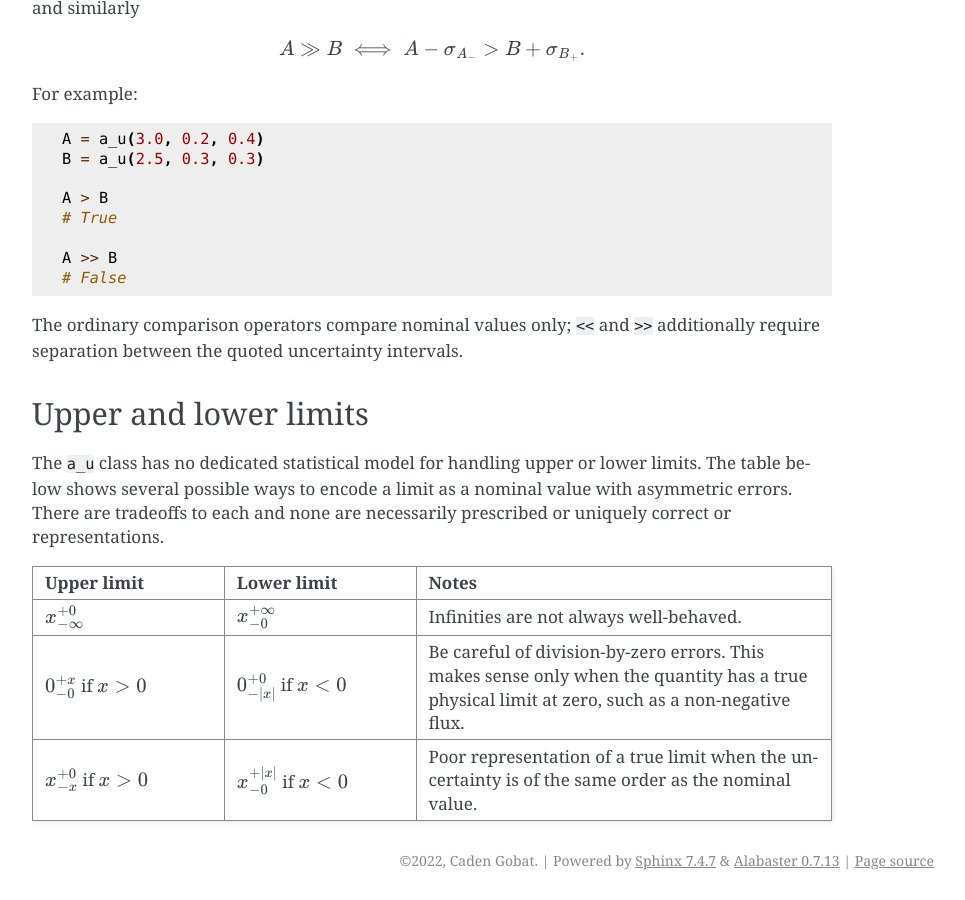
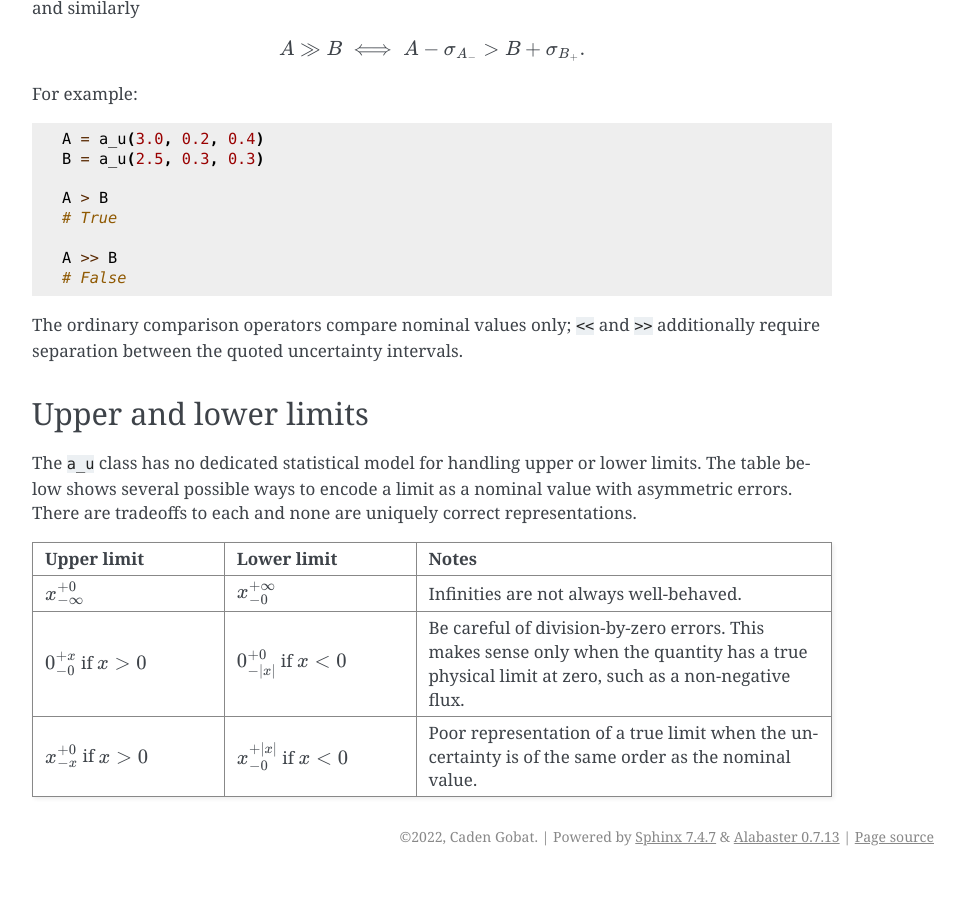
Before and after one commit to cgobat/asymmetric_uncertainty, a Sphinx documentation site: the page built from docs/special_features.rst, in a window 1280 px wide and 900 px high, scrolled down 2387 px. Shown: the whole window, without its empty margins (282-1247 px from the left). Built offline with Sphinx 7.4.7, drawn with Linux system fonts in a browser that asks for light colours; after the commit the page ends 3263 px from its top, so only the background shows below that.

Commit message:
Remove some extraneous words

```diff
--- a/docs/special_features.rst
+++ b/docs/special_features.rst
@@ -167,7 +167,7 @@ Upper and lower limits
 The ``a_u`` class has no dedicated statistical model for handling upper or
 lower limits. The table below shows several possible ways to encode a limit as
 a nominal value with asymmetric errors. There are tradeoffs to each and none
-are necessarily prescribed or uniquely correct or representations.
+are uniquely correct representations.
 
 .. list-table::
    :header-rows: 1
```
